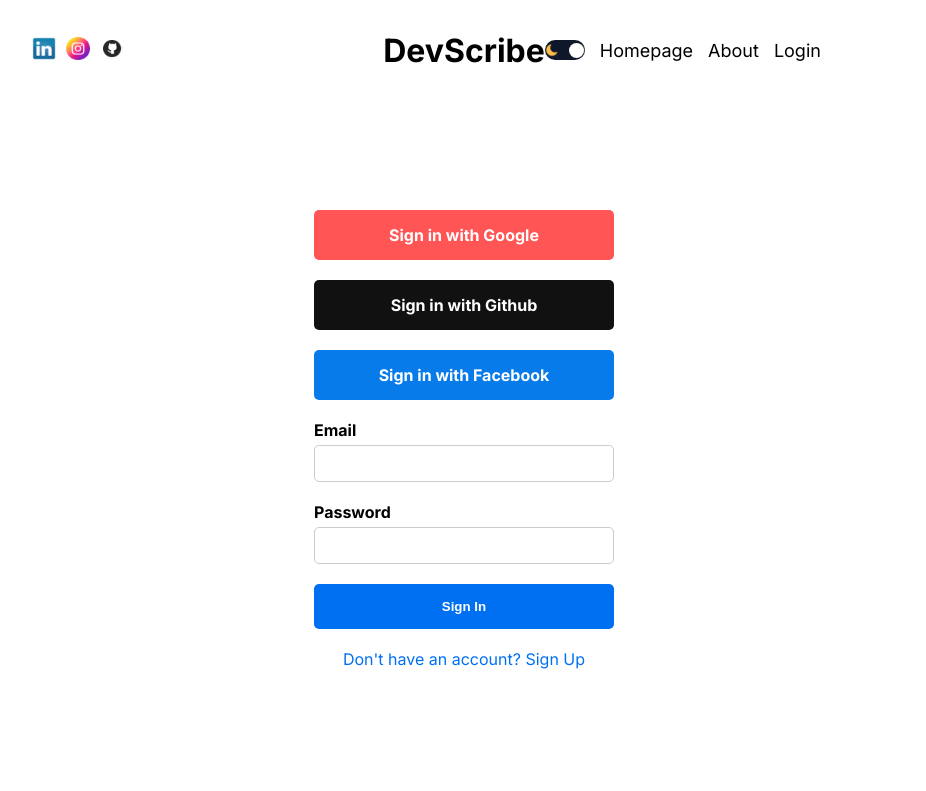
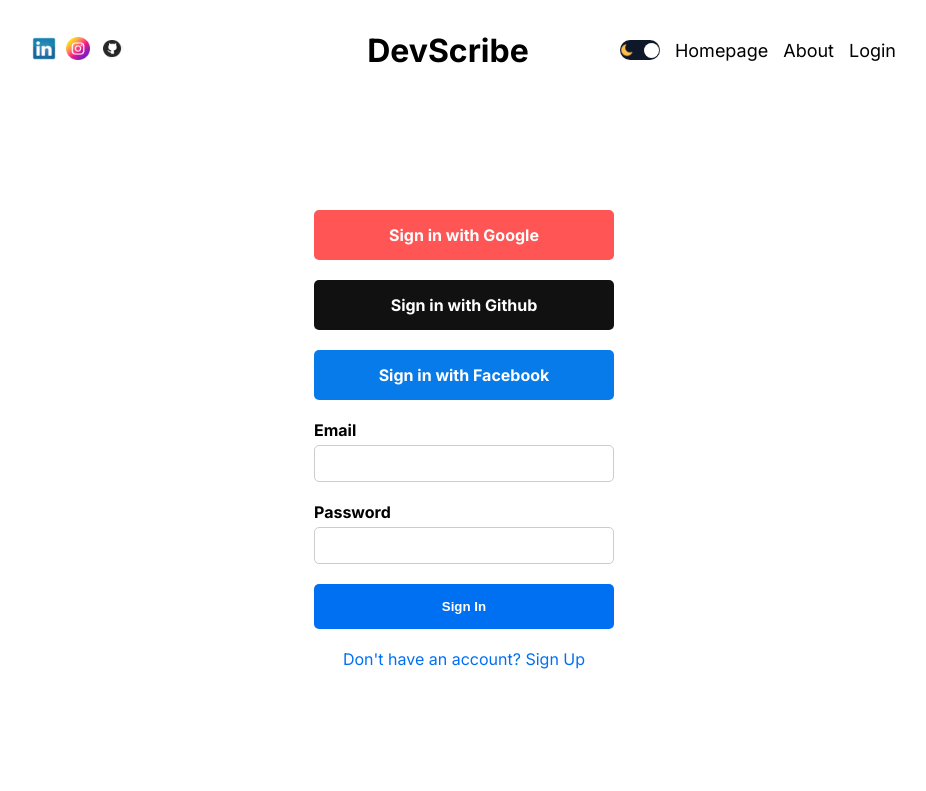
Before and after one commit to alishanahmad907/Blog-App, a Next.js app: page /login in a window 1280 px wide. Shown: the top 791 px of the page, without its empty margins (176-1102 px from the left). Built offline with nearby package versions, Linux system fonts and the light colour scheme; no server answers.

Commit message:
fixed title margin, added about link, completed

```diff
--- a/src/components/navbar/Navbar.jsx
+++ b/src/components/navbar/Navbar.jsx
@@ -19,16 +19,16 @@ const Navbar = () => {
 					<Image src="/github.png" alt="github" width={24} height={23} />
 				</Link>
 			</div>
-			<Link href="/">
-				<div className={styles.logo}>DevScribe</div>
-			</Link>
+			{/* <Link href="/"> */}
+				<div className={styles.logo}><a href="/">DevScribe</a></div>
+			{/* </Link> */}
 			<div className={styles.links}>
 				<ThemeToggle />
 				<Link href="/" className={styles.link}>
 					Homepage
 				</Link>
 
-				<Link href="/" className={styles.link}>
+				<Link href="/about" className={styles.link}>
 					About
 				</Link>
 				<AuthLinks />
--- a/src/components/navbar/navbar.module.css
+++ b/src/components/navbar/navbar.module.css
@@ -12,6 +12,7 @@
 }
 
 .logo {
+    margin: 0px 50px 0px 50px ;
 	flex: 1;
 	text-align: center;
 	font-size: 36px;
```
